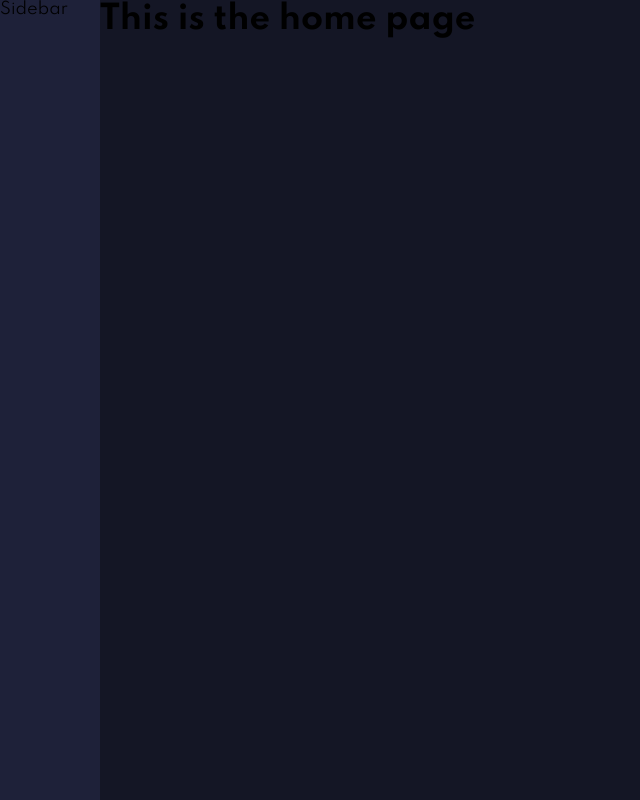
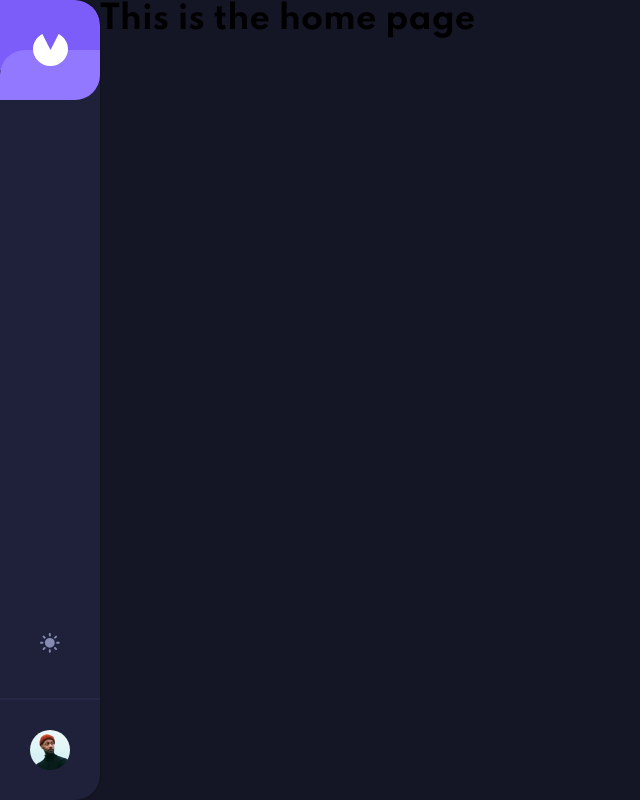
Before and after one commit to Mapelsun/invoice-app, a Vue app: page / in a window 1280 px wide. Shown: the whole page, without its empty margins (0-640 px from the left). Built offline with nearby package versions, Linux system fonts and the light colour scheme.

Commit message:
feat: complete sidebav component content

```diff
--- a/src/App.vue
+++ b/src/App.vue
@@ -37,6 +37,7 @@ export default {
   --clr-bg-dark-two: #141625;
   --clr-bg-dark-three: #1e2139;
   --clr-bg-dark-four: #252945;
+  --clr-white: #ffffff;
 }
 
 // Basic default global reset
--- a/src/components/layouts/MainSidebar.vue
+++ b/src/components/layouts/MainSidebar.vue
@@ -1,11 +1,89 @@
 <template>
-  <div>
-    <p>Sidebar</p>
-  </div>
+  <nav class="nav">
+    <div class="nav__top">
+      <div class="nav__logo">
+        <img src="@/assets/logo.svg" alt="logo" />
+      </div>
+      <div class="nav__toggle">
+        <img src="@/assets/icon-sun.svg" alt="sun icon" />
+      </div>
+    </div>
+    <div class="nav__user">
+      <img src="@/assets/image-avatar.jpg" alt="user icon" />
+    </div>
+  </nav>
 </template>
 
 <script>
 export default {};
 </script>
 
-<style lang="scss" scoped></style>
+<style lang="scss" scoped>
+.nav {
+  overflow: hidden;
+  display: flex;
+  flex-direction: column;
+  &__top {
+    flex: 1;
+    display: flex;
+    flex-direction: column;
+    justify-content: space-between;
+    border-bottom: 2px solid var(--clr-bg-dark-four);
+    padding-bottom: 4rem;
+  }
+  &__logo {
+    position: relative;
+    height: 10rem;
+    border-top-right-radius: 2.5rem;
+    border-bottom-right-radius: 2.5rem;
+    overflow: hidden;
+    display: flex;
+    justify-content: center;
+    align-items: center;
+    cursor: pointer;
+
+    &::before {
+      content: "";
+      position: absolute;
+      top: 0;
+      left: 0;
+      height: 70%;
+      width: 100%;
+      background: var(--clr-accent-purple);
+    }
+
+    &::after {
+      content: "";
+      position: absolute;
+      bottom: 0;
+      left: 0;
+      height: 50%;
+      width: 100%;
+      background: var(--clr-accent-purple-hover);
+      border-top-left-radius: 2.5rem;
+    }
+
+    img {
+      z-index: 2;
+      width: 3.5rem;
+    }
+  }
+  &__toggle {
+    align-self: center;
+    cursor: pointer;
+  }
+  &__user {
+    margin-top: auto;
+    display: flex;
+    justify-content: center;
+    align-items: center;
+    padding: 3rem;
+    img {
+      cursor: pointer;
+      border-radius: 50%;
+      width: 100%;
+      object-fit: cover;
+    }
+  }
+}
+</style>
--- a/src/layouts/HomeLayout.vue
+++ b/src/layouts/HomeLayout.vue
@@ -29,6 +29,7 @@ export default {
   grid-template-areas: "sidebar main";
   min-height: 100vh;
   background: var(--clr-bg-dark-two);
+  overflow: hidden;
 }
 
 .sidenav {
@@ -39,6 +40,9 @@ export default {
   transition: all 0.3s ease-in-out;
   z-index: 2;
   background: var(--clr-bg-dark-three);
+  border-top-right-radius: 2.5rem;
+  border-bottom-right-radius: 2.5rem;
+  box-shadow: 0 0 2px rgba(0, 0, 0, 0.5);
 }
 .main {
   grid-area: main;
```
